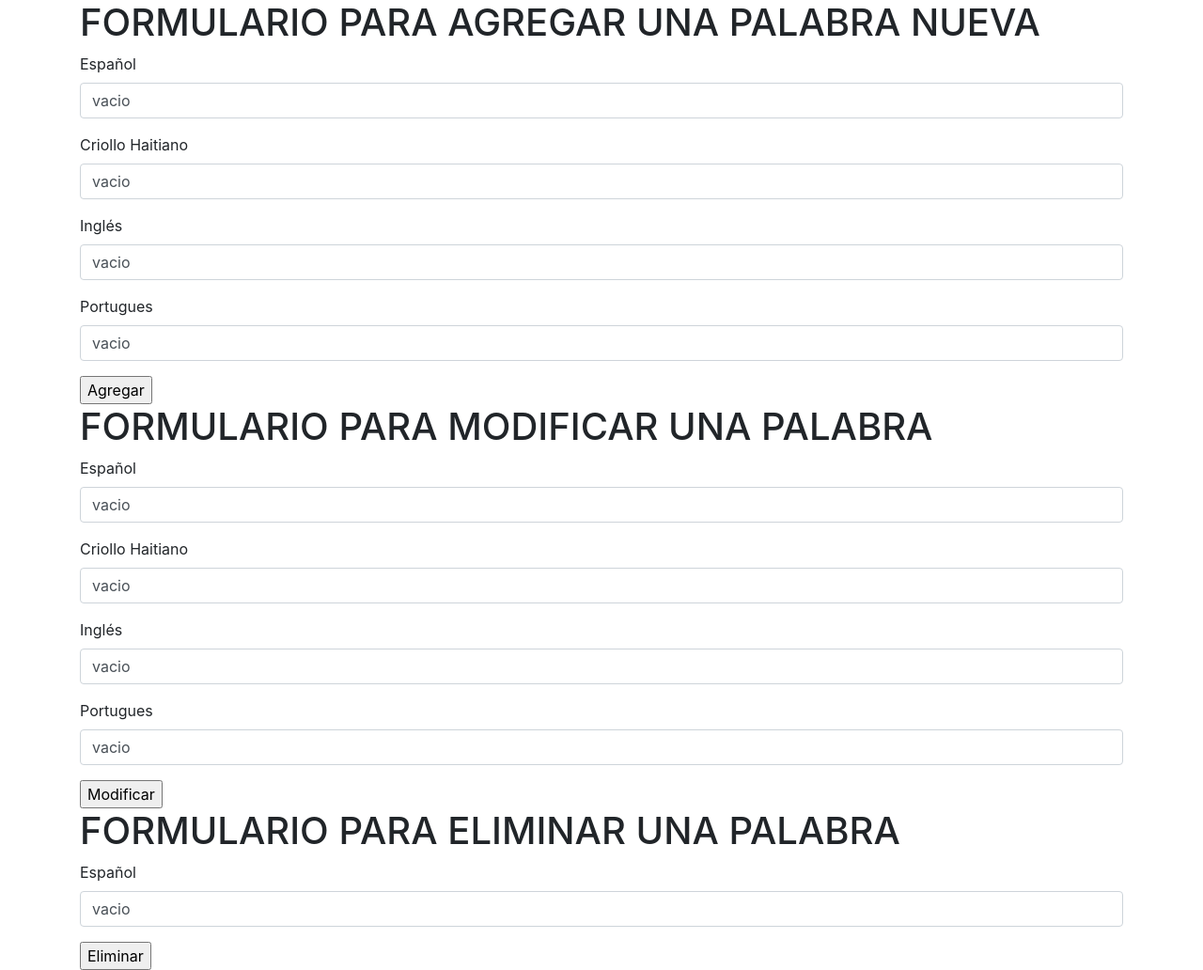
After one commit to elwuapo/I-speak, a Django app: page /diccionario/modificar/ in a window 1280 px wide. The commit adds this page. Shown: the whole page at 94% size. Run offline with Django 3.2, Linux system fonts and the light colour scheme; data that the repository does not hold is empty; some libraries are stand-ins or nearby versions.

Commit message:
Avance crud diccionario

```diff
--- a/Ispeak/pagweb/static/css/estilo.css
+++ b/Ispeak/pagweb/static/css/estilo.css
@@ -122,6 +122,7 @@ footer{
 }
 body{
     background: rgb(255, 255, 255);
+    margin: 0;
 }
 
 .bordesolido {
@@ -176,18 +177,10 @@ body{
 }
 
 /*Diccionario*/
+.traductor {
 
-#formulario {
-    background: gray;
-    margin: 0%;
-    padding: 0%;
-    height: 400px;
-}
-
-.traductor {
-    width: 100%;
-    padding-left: 20%;
-    overflow: hidden;
+    margin: 30px;
+    margin-left: 30%;
 }
 
 .botom {
@@ -204,13 +197,13 @@ body{
     width: 50%;
 }
 
-.peque{
-    width: 60%;
-    padding-left: 20%;
-
-}
 
 .traducido{
     width: 100%;
 
 }
+
+.botonFormulario{
+  margin-left: 40%;
+  float: center;
+}
--- a/Ispeak/pagweb/templates/index.html
+++ b/Ispeak/pagweb/templates/index.html
@@ -28,9 +28,9 @@
                        <div class="main-menu text-right">
                            <nav>
                                <ul>
-                                    <li><a href="Diccionario.html">Diccionario</a></li>
-                                    <li><a href="noticias.html">Noticias</a></li>
-                                    <li><a href="contactos.html">Contacto</a></li>
+                                    <li><a href="diccionario/">Diccionario</a></li>
+                                    <li><a href="noticias/">Noticias</a></li>
+                                    <li><a href="contactos/">Contacto</a></li>
                                </ul>
                            </nav>
                        </div>
--- /dev/null
+++ b/Ispeak/pagweb/templates/modificar.html
@@ -0,0 +1,81 @@
+<!DOCTYPE html>
+<html lang="es-Cl" dir="ltr">
+
+  <head>
+    {% load static %}
+    <meta charset="utf-8">
+    <link rel="stylesheet" href="https://stackpath.bootstrapcdn.com/bootstrap/4.1.3/css/bootstrap.min.css" integrity="sha384-MCw98/SFnGE8fJT3GXwEOngsV7Zt27NXFoaoApmYm81iuXoPkFOJwJ8ERdknLPMO" crossorigin="anonymous">
+    <link rel="stylesheet" href="{% static 'css/estilo.css' %}" type="text/css">
+    <title>Modificar</title>
+  </head>
+
+  <body>
+    <div class="container">
+      <h1>FORMULARIO PARA AGREGAR UNA PALABRA NUEVA</h1>
+      <form action="agregado/" method="post" id="formulario">
+        {% csrf_token %}
+        <div class="form-group">
+            <label for="exampleInputEmail1">Español</label>
+            <input type="text" class="form-control" id="enEspañol" placeholder="Escribe..." value = "{{palabra.español}}" name="agregarEspañol">
+        </div>
+        <div class="form-group">
+            <label for="exampleInputEmail1">Criollo Haitiano</label>
+            <input type="text" class="form-control" id="enHaitiano" placeholder="Traduccion..." value = "{{palabra.creolles}}" name="agregarCreolles">
+        </div>
+
+        <div class="form-group">
+            <label for="exampleInputEmail1">Inglés</label>
+            <input type="text" class="form-control" id="enIngles" placeholder="Traduccion..." value = "{{palabra.ingles}}" name="agregarIngles">
+        </div>
+
+        <div class="form-group">
+            <label for="exampleInputEmail1">Portugues</label>
+            <input type="text" class="form-control" id="enPortugues" placeholder="Traduccion..." value = "{{palabra.portuges}}" name="agregarPortuges">
+        </div>
+
+        <div>
+          <input type="submit" value="Agregar">
+        </div>
+      </form>
+      <h1>FORMULARIO PARA MODIFICAR UNA PALABRA</h1>
+      <form action="modificado/" method="post" id="formulario">
+        {% csrf_token %}
+        <div class="form-group">
+            <label for="exampleInputEmail1">Español</label>
+            <input type="text" class="form-control" id="enEspañol" placeholder="Escribe..." value = "{{palabra.español}}" name="modificarEspañol">
+        </div>
+        <div class="form-group">
+            <label for="exampleInputEmail1">Criollo Haitiano</label>
+            <input type="text" class="form-control" id="enHaitiano" placeholder="Traduccion..." value = "{{palabra.creolles}}" name="modificarCreolles">
+        </div>
+
+        <div class="form-group">
+            <label for="exampleInputEmail1">Inglés</label>
+            <input type="text" class="form-control" id="enIngles" placeholder="Traduccion..." value = "{{palabra.ingles}}" name="modificarIngles">
+        </div>
+
+        <div class="form-group">
+            <label for="exampleInputEmail1">Portugues</label>
+            <input type="text" class="form-control" id="enPortugues" placeholder="Traduccion..." value = "{{palabra.portuges}}" name="modificarPortuges">
+        </div>
+
+        <div>
+          <input type="submit" value="Modificar">
+        </div>
+      </form>
+      <h1>FORMULARIO PARA ELIMINAR UNA PALABRA</h1>
+      <form action="eliminado/" method="post" id="formulario">
+        {% csrf_token %}
+        <div class="form-group">
+            <label for="exampleInputEmail1">Español</label>
+            <input type="text" class="form-control" id="enEspañol" placeholder="Escribe..." value = "{{palabra.español}}" name="eliminarEspañol">
+        </div>
+
+        <div>
+          <input type="submit" value="Eliminar">
+        </div>
+      </form>
+    </div>
+
+  </body>
+</html>
--- a/Ispeak/pagweb/urls.py
+++ b/Ispeak/pagweb/urls.py
@@ -6,5 +6,11 @@ from django.conf import settings
 urlpatterns = [
     path('', views.index, name="index"),
     path('login',views.login, name="login"),
+    path('diccionario/', views.diccionario, name= "diccionario"),
+    path('diccionario/traducido/', views.traducido, name= "traducido"),
+    path('diccionario/modificar/', views.modificar, name= "modificar"),
+    path('diccionario/modificar/agregado/', views.agregarPalabra, name= "agregarPalabra"),
+    path('diccionario/modificar/modificado/', views.modificarPalabra, name= "modificarPalabra"),
+    path('diccionario/modificar/eliminado/', views.eliminarPalabra, name= "eliminarPalabra"),
 
 ]
--- a/Ispeak/pagweb/views.py
+++ b/Ispeak/pagweb/views.py
@@ -1,5 +1,6 @@
 from django.shortcuts import render, redirect
-
+from django.http import HttpResponse
+from .models import Diccionario
 # Create your views here.
 
 
@@ -11,20 +12,28 @@ def login(request):
     return render(request, 'login.html',{}) #Mostrar login
 
 def diccionario(request):
-    return redirect(request, 'diccionario.html',{}) #Mostrar diccionario
+    return render(request, 'Diccionario.html',{}) #Mostrar diccionario
 
 def contactos(request):
-    return redirect(request, 'contactos.html',{}) #Redireccionar contactos
+    return render(request, 'contactos.html',{}) #Redireccionar contactos
 
 def noticia1(request):
-    return redirect(request, 'noticia1.html', {}) #mostrar noticia 1
-
+    return render(request, 'noticia1.html', {}) #mostrar noticia 1
 
 def noticia2(request):
-    return redirect(request, 'noticia2.html', {}) #mostrar noticia 2
+    return render(request, 'noticia2.html', {}) #mostrar noticia 2
 
 def noticia3(request):
-    return redirect(request, 'noticia3.html', {}) #mostrar noticia 3
+    return render(request, 'noticia3.html', {}) #mostrar noticia 3
+
+def modificar(request):
+    español = request.POST.get('buscarEspañol', 'vacio')
+    try:
+        palabra = Diccionario.objects.get(español = español)
+    except:
+        palabra = Diccionario(español = "vacio", portuges = "vacio", ingles = "vacio", creolles = "vacio")
+
+    return render(request, 'modificar.html',{'palabra':palabra})
 
 def login_iniciar(request):
     correo = request.POST.get('nombre_usuario', '')
@@ -38,38 +47,53 @@ def login_iniciar(request):
     else:
         return HttpResponse('No existe')
 
+def traducido(request):
+    español = request.POST.get('traducirEspañol','vacio')
+    try:
+        palabra = Diccionario.objects.get(español = español)
+    except:
+        palabra = Diccionario(español = "vacio", portuges = "vacio", ingles = "vacio", creolles = "vacio")
+
+    return render(request, 'Diccionario.html', {'palabra':palabra})
+
 def agregarPalabra(request):
-    español = request.POST.get('agregarEspañol','Vacio')
-    portuges = request.POST.get('agregarPortuges','Vacio')
-    ingles = request.POST.get('agregarIngles', 'Vacio')
-    creolles = request.POST.get('agregarCreolles', 'Vacio')
+    español = request.POST.get('agregarEspañol','vacio')
+    portuges = request.POST.get('agregarPortuges','vacio')
+    ingles = request.POST.get('agregarIngles', 'vacio')
+    creolles = request.POST.get('agregarCreolles', 'vacio')
 
-    palabra = Diccionario(español = español, portuges = portuges, ingles = ingles, creolles = creolles)
-
-    palabra.save()
-
-    return redirect('')
+    try:
+        buscar_palabra = Diccionario.objects.filter(español = español)
+        palabra = Diccionario(español = español, portuges = portuges, ingles = ingles, creolles = creolles)
+        palabra.save()
+        return redirect('diccionario')
+    except:
+        return HttpResponse('Error! no se puede agregar la palabra deseada.')
 
 def modificarPalabra(request):
-    español = request.POST.get('modificarEspañol','Vacio')
-    portuges = request.POST.get('modificarPortuges','Vacio')
-    ingles = request.POST.get('modificarIngles', 'Vacio')
-    creolles = request.POST.get('modificarCreolles', 'Vacio')
+    español = request.POST.get('modificarEspañol','vacio')
+    portuges = request.POST.get('modificarPortuges','vacio')
+    ingles = request.POST.get('modificarIngles', 'vacio')
+    creolles = request.POST.get('modificarCreolles', 'vacio')
 
-    palabra = Diccionario.objects.get(español = español)
+    try:
+        palabra = Diccionario.objects.get(español = español)
 
-    palabra[0].español = español
-    palabra[0].portugues = portugues
-    palabra[0].ingles = ingles
-    palabra[0].creolles = creolles
+        palabra.español = español
+        palabra.portuges = portuges
+        palabra.ingles = ingles
+        palabra.creolles = creolles
 
-    palabra.save()
-
-    return redirect('')
+        palabra.save()
+        return redirect('diccionario')
+    except:
+        return HttpResponse('Error! no existe la palabra que desea modificar.')
 
 def eliminarPalabra(request):
-    español = request.POST.get('eliminarEspañol','Vacio')
-    palabra = Diccionario.objects.get(español = español)
-    palabra[0].save()
-
-    return redirect('')
+    español = request.POST.get('eliminarEspañol','vacio')
+    try:
+        palabra = Diccionario.objects.get(español = español)
+        palabra.delete()
+        return redirect('diccionario')
+    except:
+        return HttpResponse('Error! no se puedo eliminar la palabra')
```
Also changed, not shown: Ispeak/pagweb/templates/Diccionario.html (+54 -34 lines), Ispeak/pagweb/models.py (line endings or trailing spaces).
